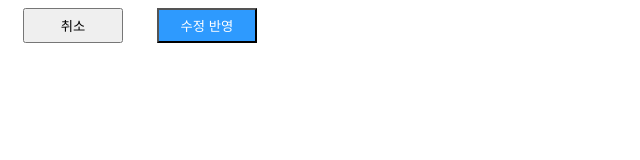
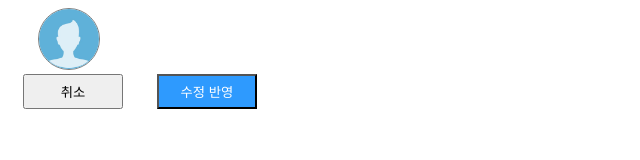
Before and after one commit to BCU-ComOn/ComOn, a plain HTML site: page 진택.html in a window 1280 px wide. Shown: the whole page, without its empty margins (0-640 px from the left). Drawn offline with Linux system fonts and the light colour scheme.

Commit message:
[URH-30] 프로젝트 정보창/팀원관리 프로필 디자인 만들기

```diff
--- a/진택.css
+++ b/진택.css
@@ -1,3 +1,13 @@
+.Profile{
+    margin: 30px;
+
+}
+
+.pro1{
+    border: 1px solid gray;
+    border-radius: 50px;
+}
+
 .cancel{
     width: 100px;
     height: 35px;
--- a/진택.html
+++ b/진택.html
@@ -7,6 +7,9 @@
     <link rel="stylesheet" href="진택.css">
 </head>
 <body>
+    <span class="Profile">
+        <img src="./img/사람.jpg"width="60px"height="60px" class="pro1">
+    </span>
 
     <div>
         <button class="cancel">취소</button>
```
